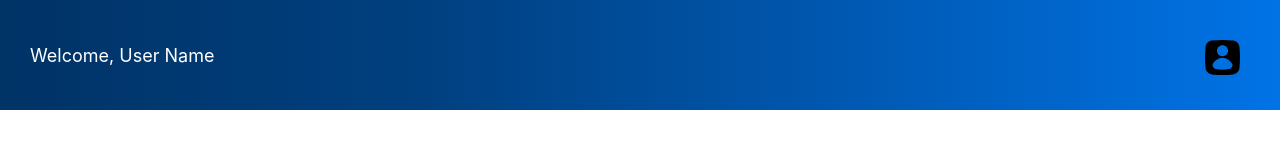
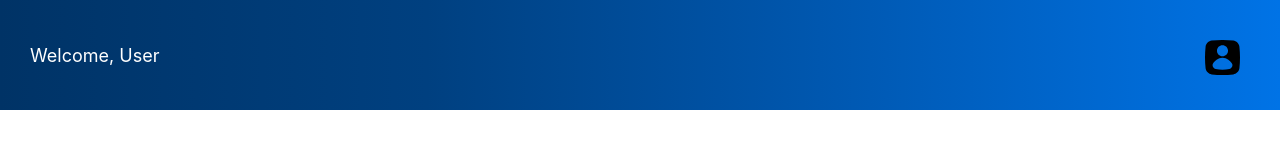
Before and after one commit to hassaan-shafique/firebase-peoples-blog, a React (Create React App) app: page /home in a window 1280 px wide. Shown: the top 160 px of the page. Built offline with nearby package versions, Linux system fonts and the light colour scheme.

Commit message:
home page

```diff
--- a/src/component/Home.js
+++ b/src/component/Home.js
@@ -20,7 +20,7 @@ const Home = () => {
     <>
       <nav className="navbar">
         <div className="navbar-left">
-          <span className="welcome-text">Welcome, User Name</span>
+          <span className="welcome-text">Welcome, User</span>
         </div>
 
         <div className="navbar-right">
--- a/src/component/Login.js
+++ b/src/component/Login.js
@@ -47,6 +47,7 @@ const Login = () => {
 
         <div className="signup">
           <form className="signup-form">
+
             <h2 className="signup-head">Welcome Back, Login Here</h2>
             <label >Email: </label>
             <input
```
